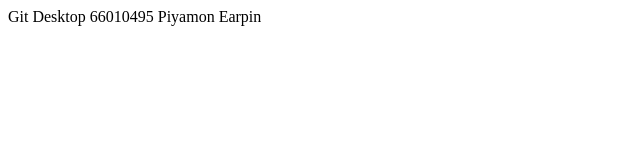
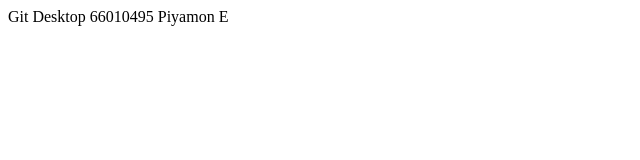
Before and after one commit to Piyamon05/git101, a plain HTML site: page index.html in a window 1280 px wide. Shown: the full height of the page, 0-640 px from the left. Drawn offline with Linux system fonts and the light colour scheme.

Commit message:
Update index.html

```diff
--- a/index.html
+++ b/index.html
@@ -6,6 +6,6 @@
     <title>Document</title>
 </head>
 <body>
-    Git Desktop 66010495 Piyamon Earpin
+    Git Desktop 66010495 Piyamon E
 </body>
 </html>
```
